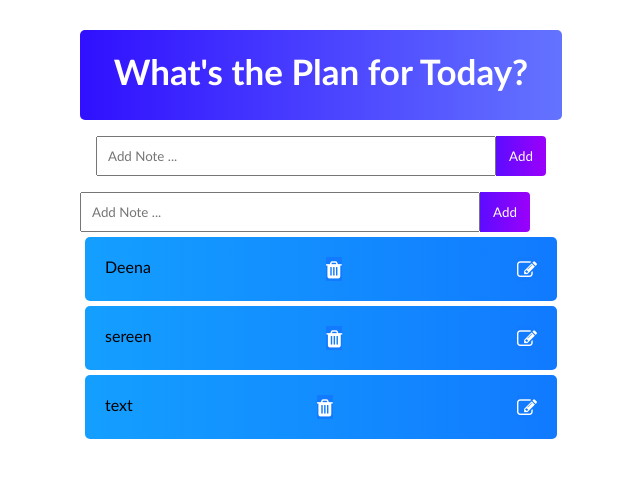
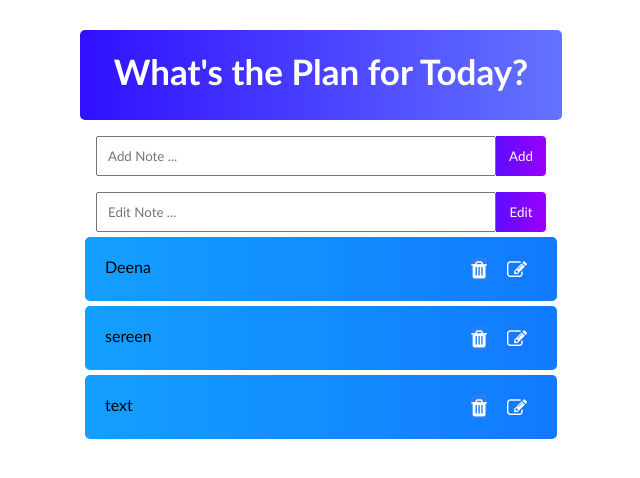
Before and after one commit to GSG-G11/Deena-Mahmoud-to-do-, a React (Create React App) app: page / in a window 1280 px wide. Both pictures are taken after a click on the button 846 px from the left and 229 px from the top of the page. Shown: the top 478 px of the page, without its empty margins (319-959 px from the left). Built offline with nearby package versions, Linux system fonts and the light colour scheme.

Commit message:
edit some style

```diff
--- a/src/components/ListToDoNote.css
+++ b/src/components/ListToDoNote.css
@@ -17,12 +17,33 @@
 }
 
 .delete {
+  background: rgb(36, 128, 248) 100%;
+color: white;
+  font-size: 20px;
+  border: none;
+margin: 0 10px;
+}
+
+.edit {
   background: rgba(17, 122, 255, 1) 100%;
 color: white;
   font-size: 20px;
   border: none;
+  margin: 0 10px;
 }
+
 .empty-note{
 
     color: white;
 }
+
+.btn{
+  display: flex;
+  justify-content: flex-end;
+  width: 60%;
+}
+
+.edit-form{
+  display: flex;
+  justify-content: center;
+}
--- a/src/components/ListToDoNote.jsx
+++ b/src/components/ListToDoNote.jsx
@@ -1,5 +1,5 @@
-import React, { Component } from "react";
-import "./ListToDoNote.css";
+import React, { Component } from 'react';
+import './ListToDoNote.css';
 
 class TodoItems extends Component {
   state = {
@@ -14,16 +14,16 @@ class TodoItems extends Component {
     return (
       <>
         {this.state.isEdit ? (
-          <form onSubmit={(e) => handleEdit(e)} id={this.state.id}>
+          <form className='edit-form' onSubmit={(e) => handleEdit(e)} id={this.state.id}>
             <input
               type="text"
-              placeholder="Add Note ..."
+              placeholder="Edit Note ..."
               className="todo-input"
               id="note"
               onChange={this.handleChange}
               value={this.state.note}
             />
-            <input className="add" type="submit" value="add" />
+            <input className="add" type="submit" value="Edit" />
           </form>
         ) : null}
         {items.length ? (
@@ -35,22 +35,25 @@ class TodoItems extends Component {
                   isCompleted(item.id);
                 }}
                 style={{
-                  textDecoration: item.complete ? "line-through " : "none",
-                  color: item.complete ? "red " : "black",
+                  textDecoration: item.complete ? 'line-through ' : 'none',
+                  color: item.complete ? 'red ' : 'black',
                 }}
               >
                 {item.note}
               </span>
+              <div className="btn">
+
                 <button className="delete" onClick={() => deleteItem(item.id)}>
                   <i className="fa fa-trash" aria-hidden="true"></i>
                 </button>
                 <button
-                className="delete"
+                  className="edit"
                   id={item.id}
                   onClick={this.displayForm}
                 >
                   <i className="fa fa-pencil-square-o" aria-hidden="true"></i>
                 </button>
+              </div>
             </div>
           ))
         ) : (
```
Lines whose indentation alone changed are shown as unchanged.
